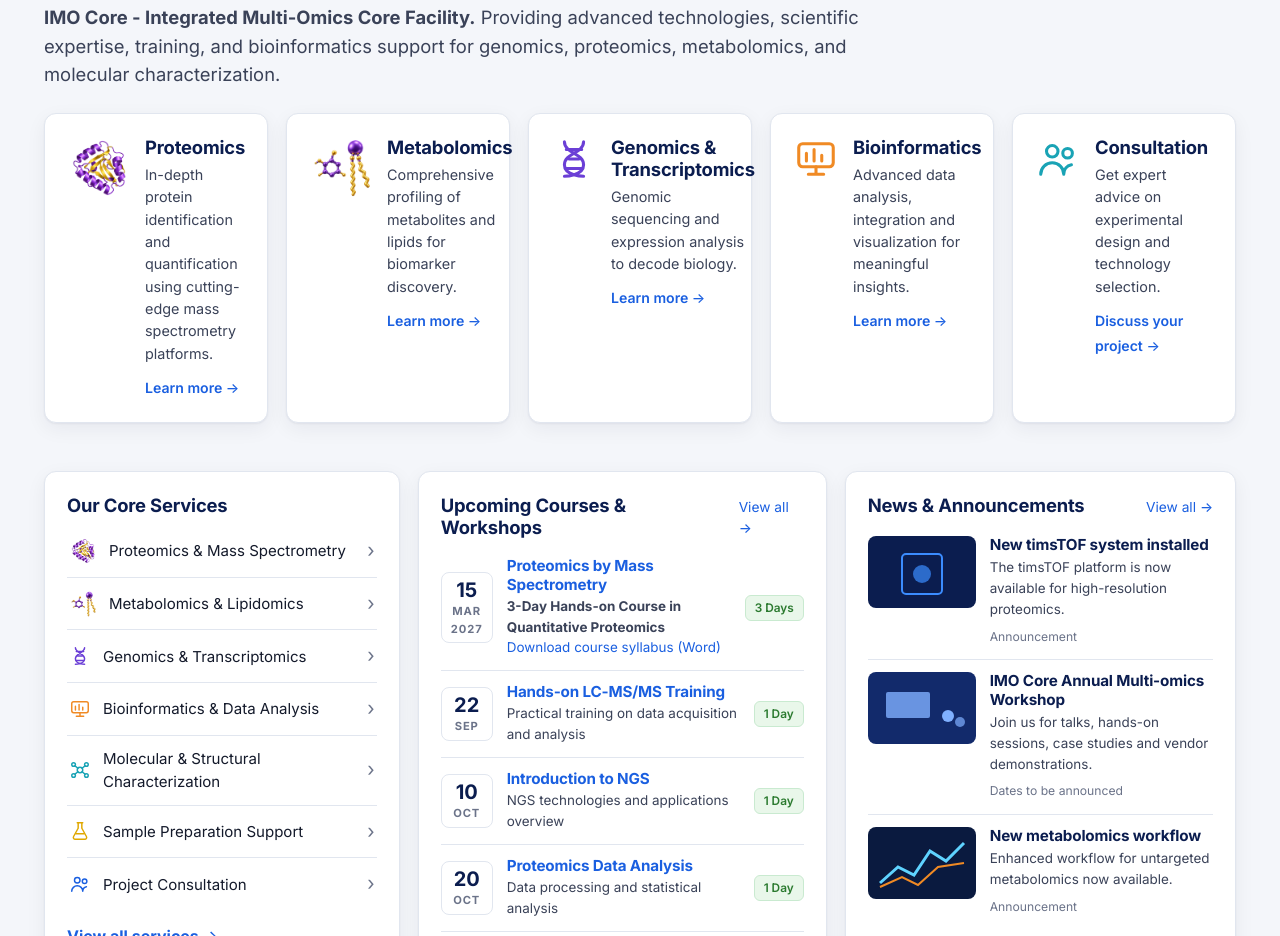
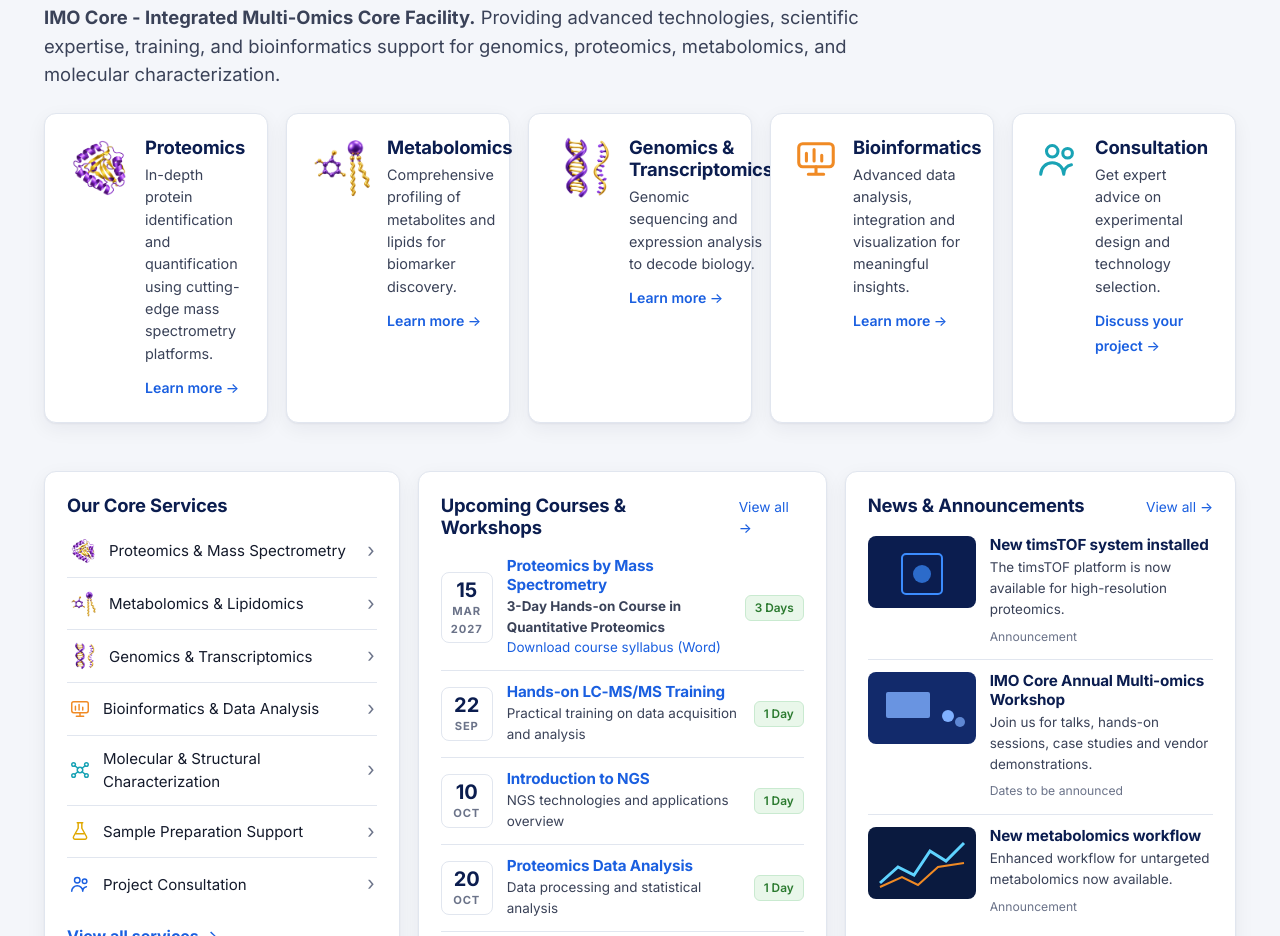
Before and after one commit to NYUAD-Core-Technology-Platforms/imo-core-website-external, a plain HTML site: page index.html in a window 1280 px wide. Shown: the part 1129-2065 px from the top of the page. Drawn offline with Linux system fonts and the light colour scheme.

Commit message:
Use 3D DNA and RNA image for genomics and transcriptomics

```diff
--- a/assets/css/style.css
+++ b/assets/css/style.css
@@ -129,9 +129,9 @@ ul { padding-left: 1.2em; }
 
 .area-card { display: flex; gap: 14px; align-items: flex-start; }
 .area-card svg { width: 46px; height: 46px; flex-shrink: 0; }
-.proteomics-icon, .metabolomics-icon { width: 56px; height: 56px; object-fit: contain; vertical-align: middle; flex-shrink: 0; }
-.area-card .proteomics-icon, .area-card .metabolomics-icon { width: 64px; height: 64px; }
-.list-links .proteomics-icon, .list-links .metabolomics-icon { width: 28px; height: 28px; }
+.proteomics-icon, .metabolomics-icon, .genomics-icon { width: 56px; height: 56px; object-fit: contain; vertical-align: middle; flex-shrink: 0; }
+.area-card .proteomics-icon, .area-card .metabolomics-icon, .area-card .genomics-icon { width: 64px; height: 64px; }
+.list-links .proteomics-icon, .list-links .metabolomics-icon, .list-links .genomics-icon { width: 28px; height: 28px; }
 .area-card h3 { color: var(--navy-800); margin-bottom: 6px; }
 .area-card p { font-size: .9rem; color: var(--ink-700); margin-bottom: 10px; }
 .area-card a.more { font-size: .88rem; font-weight: 600; }
--- a/index.html
+++ b/index.html
@@ -61,7 +61,7 @@
     <div><h3>Metabolomics</h3><p>Comprehensive profiling of metabolites and lipids for biomarker discovery.</p><a class="more arrow" href="services.html#metabolomics">Learn more </a></div>
   </div>
   <div class="card area-card">
-    <svg class="" viewBox="0 0 24 24" fill="none" stroke="#6b3fd6" stroke-width="1.6" stroke-linecap="round" stroke-linejoin="round" aria-hidden="true"><path d="M7 3c0 6 10 6 10 12s-10 6-10 6M17 3c0 6-10 6-10 12s10 6 10 6"/><path d="M8 7h8M8 17h8M9.5 12h5"/></svg>
+    <img class="genomics-icon" src="assets/img/genomics-transcriptomics-3d.png" width="56" height="56" alt="" loading="lazy">
     <div><h3>Genomics &amp; Transcriptomics</h3><p>Genomic sequencing and expression analysis to decode biology.</p><a class="more arrow" href="services.html#genomics">Learn more </a></div>
   </div>
   <div class="card area-card">
@@ -82,7 +82,7 @@
       <ul class="list-links">
         <li><a href="services.html#proteomics"><img class="proteomics-icon" src="assets/img/proteomics-protein-3d.png" width="56" height="56" alt="" loading="lazy"> Proteomics &amp; Mass Spectrometry</a></li>
         <li><a href="services.html#metabolomics"><img class="metabolomics-icon" src="assets/img/metabolomics-lipidomics-3d.png" width="56" height="56" alt="" loading="lazy"> Metabolomics &amp; Lipidomics</a></li>
-        <li><a href="services.html#genomics"><svg class="" viewBox="0 0 24 24" fill="none" stroke="#6b3fd6" stroke-width="1.6" stroke-linecap="round" stroke-linejoin="round" aria-hidden="true"><path d="M7 3c0 6 10 6 10 12s-10 6-10 6M17 3c0 6-10 6-10 12s10 6 10 6"/><path d="M8 7h8M8 17h8M9.5 12h5"/></svg> Genomics &amp; Transcriptomics</a></li>
+        <li><a href="services.html#genomics"><img class="genomics-icon" src="assets/img/genomics-transcriptomics-3d.png" width="56" height="56" alt="" loading="lazy"> Genomics &amp; Transcriptomics</a></li>
         <li><a href="bioinformatics.html"><svg class="" viewBox="0 0 24 24" fill="none" stroke="#f08a24" stroke-width="1.6" stroke-linecap="round" stroke-linejoin="round" aria-hidden="true"><rect x="3" y="4" width="18" height="12" rx="2"/><path d="M8 20h8M12 16v4M7 13V9M11 13V7M15 13v-3"/></svg> Bioinformatics &amp; Data Analysis</a></li>
         <li><a href="services.html#molecular"><svg class="" viewBox="0 0 24 24" fill="none" stroke="#19a3b5" stroke-width="1.6" stroke-linecap="round" stroke-linejoin="round" aria-hidden="true"><circle cx="12" cy="12" r="3"/><circle cx="5" cy="6" r="2"/><circle cx="19" cy="6" r="2"/><circle cx="5" cy="18" r="2"/><circle cx="19" cy="18" r="2"/><path d="M6.5 7.5l3.3 2.6M17.5 7.5l-3.3 2.6M6.5 16.5l3.3-2.6M17.5 16.5l-3.3-2.6"/></svg> Molecular &amp; Structural Characterization</a></li>
         <li><a href="services.html#sample-prep"><svg class="" viewBox="0 0 24 24" fill="none" stroke="#e0a800" stroke-width="1.6" stroke-linecap="round" stroke-linejoin="round" aria-hidden="true"><path d="M9 3h6M10 3v6l-5 9a2 2 0 0 0 1.8 3h10.4a2 2 0 0 0 1.8-3l-5-9V3"/><path d="M7.5 15h9"/></svg> Sample Preparation Support</a></li>
```
Also changed, not shown: bioinformatics.html (+1 -1 lines), services.html (+1 -1 lines), technologies.html (+1 -1 lines), assets/img/genomics-transcriptomics-3d.png (added).
